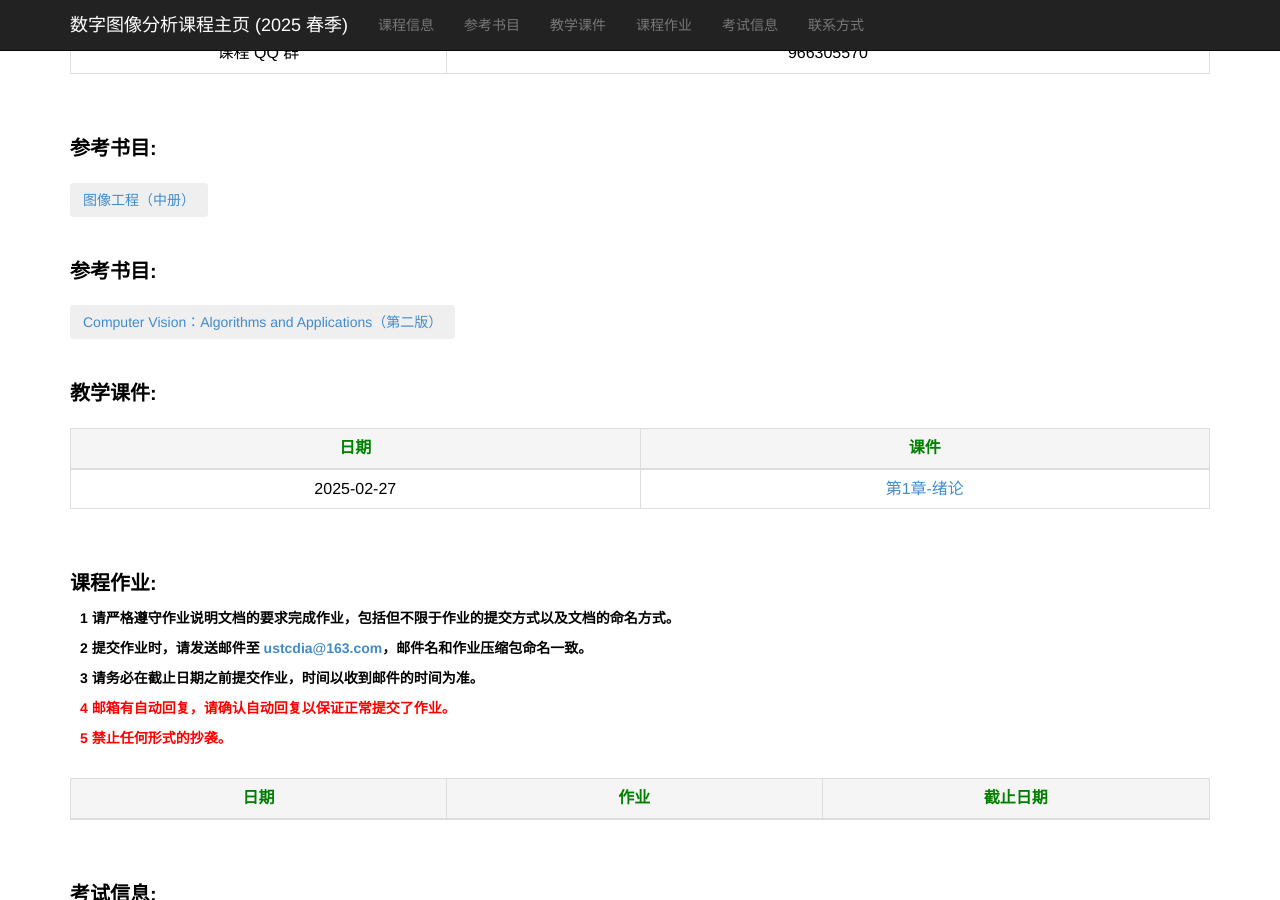
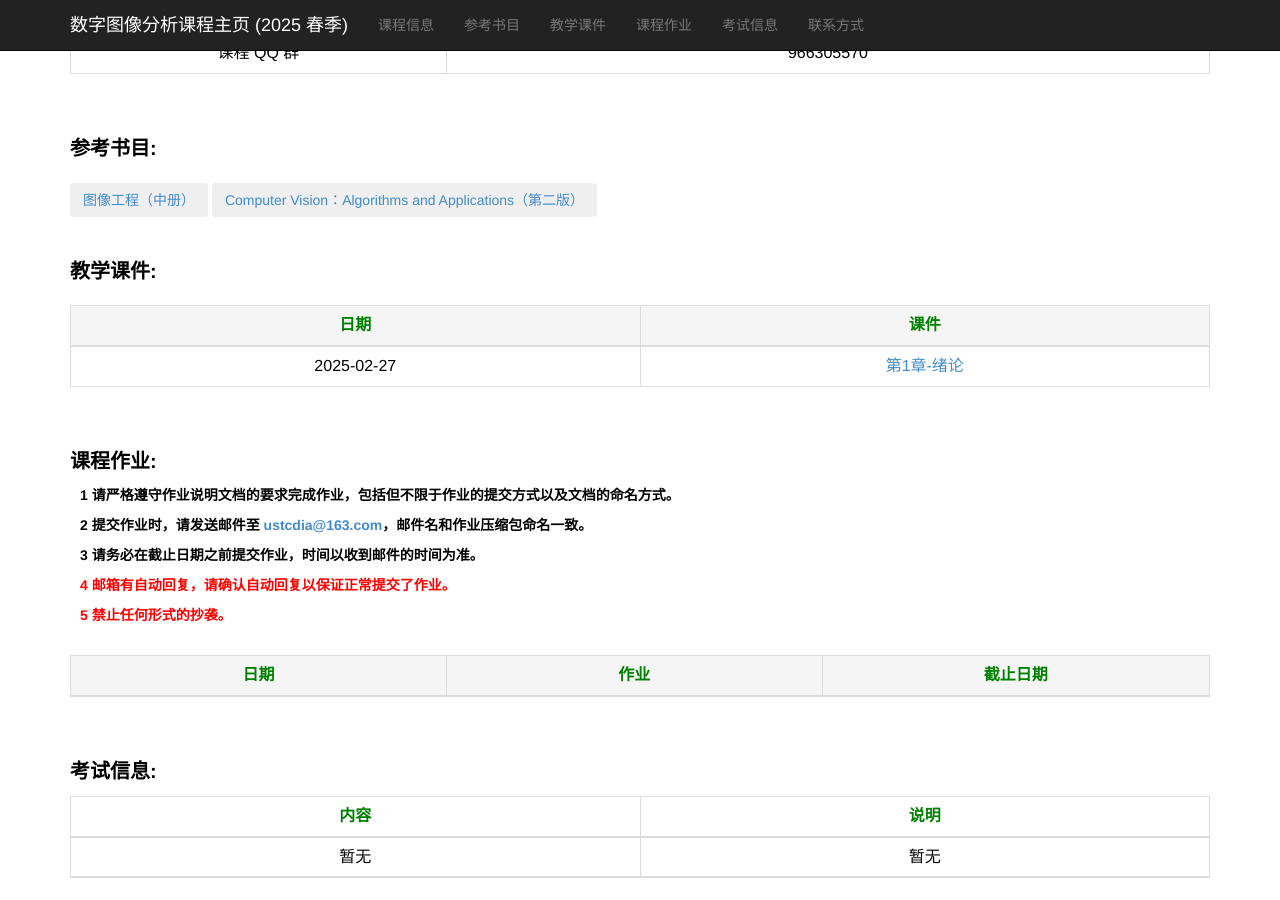
Before and after one commit to ustc-dia/ustc-dia.github.io, a Jekyll site: the page index.html, which Jekyll copies as it is, in a window 1280 px wide and 900 px high, scrolled down 498 px. Built offline with Jekyll 4.4.1, drawn with Linux system fonts in a browser that asks for light colours.

Commit message:
Update index.html

```diff
--- a/index.html
+++ b/index.html
@@ -150,12 +150,9 @@
         <span style="padding-left: 0px; font-size: 20px; font-weight: bold; padding-top: 8px;" id="books">参考书目:</span>
         <br><br>
         <button class="btn"><a href="https://book.douban.com/subject/11613888/">图像工程（中册）</a></button>
+        <button class="btn"><a href="https://library.huree.edu.mn/data/202295/2024-06-03/Computer%20Vision%20-%20Algorithms%20and%20Applications%202nd%20Edition,%20Richard%20Szeliski.pdf">Computer Vision：Algorithms and Applications（第二版）</a></button>
         <br><br><br>
 
-        <span style="padding-left: 0px; font-size: 20px; font-weight: bold; padding-top: 8px;" id="books">参考书目:</span>
-        <br><br>
-        <button class="btn"><a href="https://library.huree.edu.mn/data/202295/2024-06-03/Computer%20Vision%20-%20Algorithms%20and%20Applications%202nd%20Edition,%20Richard%20Szeliski.pdf">Computer Vision：Algorithms and Applications（第二版）</a></button>
-        <br><br><br>
 
 
         <!--课件-->
```
